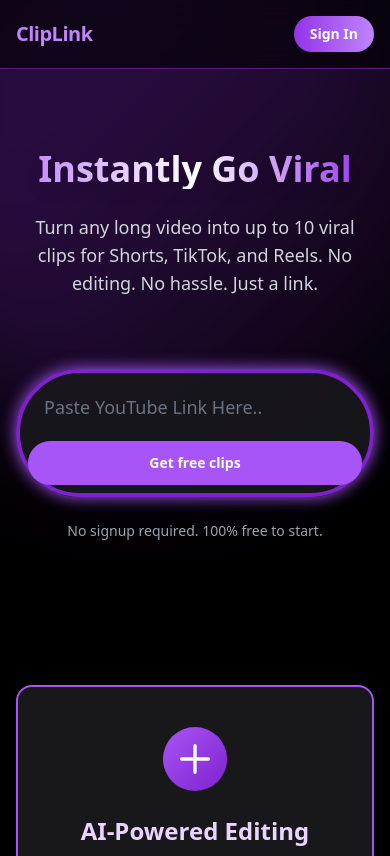
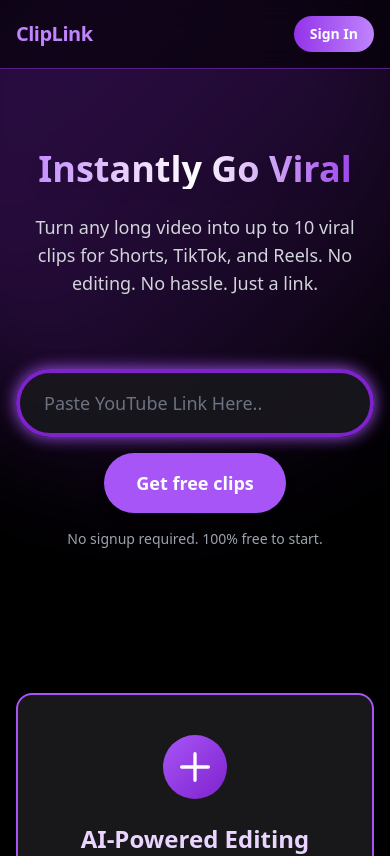
Before and after one commit to asemaikauas/cliplink_all, a React (Vite) app in the folder frontend/: page / in a window 390 px wide. Shown: the top 856 px of the page. Built offline with nearby package versions, Linux system fonts and the light colour scheme; no server answers.

Commit message:
mobile version, pushed to two separate containers

```diff
--- a/frontend/src/components/landing.tsx
+++ b/frontend/src/components/landing.tsx
@@ -92,10 +92,10 @@ export default function EtailLanding() {
 
             <header className="sticky top-0 w-full z-20 bg-black/60 backdrop-blur-md flex justify-between items-center px-4 sm:px-8 py-4 border-b border-purple-900">
                 <div className="text-xl sm:text-2xl font-extrabold text-purple-400 tracking-tight">ClipLink</div>
-                <div className="flex items-center space-x-2 sm:space-x-4">
+                <div className="flex items-center gap-2 sm:gap-4">
                     <SignedOut>
                         <SignInButton mode="modal" fallbackRedirectUrl="/dashboard">
-                            <button className="bg-gradient-to-r from-purple-600 to-purple-400 text-white px-4 sm:px-6 py-2 rounded-full font-semibold shadow-lg hover:scale-105 transition-all text-sm sm:text-base">
+                            <button className="bg-gradient-to-r from-purple-600 to-purple-400 text-white px-4 sm:px-6 py-2 rounded-full font-semibold shadow-lg hover:scale-105 transition-all text-sm sm:text-base flex-shrink-0">
                                 Sign In
                             </button>
                         </SignInButton>
@@ -103,11 +103,13 @@ export default function EtailLanding() {
                     <SignedIn>
                         <button
                             onClick={() => window.location.href = '/dashboard'}
-                            className="bg-green-600 hover:bg-green-700 text-white px-3 sm:px-4 py-2 rounded-full font-semibold shadow-lg hover:scale-105 transition-all mr-1 sm:mr-2 text-sm sm:text-base"
+                            className="bg-green-600 hover:bg-green-700 text-white px-3 sm:px-4 py-2 rounded-full font-semibold shadow-lg hover:scale-105 transition-all text-sm sm:text-base flex-shrink-0"
                         >
                             Home
                         </button>
-                        <UserButton afterSignOutUrl="/" />
+                        <div className="flex-shrink-0">
+                            <UserButton afterSignOutUrl="/" />
+                        </div>
                     </SignedIn>
                 </div>
             </header>
@@ -119,9 +121,10 @@ export default function EtailLanding() {
                 <p className="text-lg sm:text-xl md:text-2xl text-gray-300 text-center mb-12 max-w-2xl px-4">
                     Turn any long video into up to 10 viral clips for Shorts, TikTok, and Reels. No editing. No hassle. Just a link.
                 </p>
-                <div className="w-full flex flex-col items-center mt-6 px-4">
+                <div className="w-full flex flex-col items-center mt-6 px-4 space-y-4">
+                    {/* Input Container */}
                     <div
-                        className="w-full max-w-2xl flex flex-col sm:flex-row items-center gap-2 sm:gap-4 bg-[#19181d]/90 border-4 border-purple-700 rounded-full shadow-2xl backdrop-blur-md mb-4 p-2 sm:p-0"
+                        className="w-full max-w-xl bg-[#19181d]/90 border-4 border-purple-700 rounded-full shadow-2xl backdrop-blur-md"
                         style={{
                             boxShadow: '0 0 16px 0 #a855f7, 0 2px 8px 0 #0008',
                         }}
@@ -131,13 +134,17 @@ export default function EtailLanding() {
                             value={inputValue}
                             onChange={(e) => setInputValue(e.target.value)}
                             placeholder="Paste YouTube Link Here.."
-                            className="w-full sm:flex-1 bg-transparent outline-none text-gray-200 text-lg sm:text-xl placeholder-gray-500 px-4 py-3 sm:py-4 rounded-full sm:rounded-none"
+                            className="w-full bg-transparent outline-none text-gray-200 text-lg sm:text-xl placeholder-gray-500 px-6 py-4 rounded-full border-0"
                         />
+                    </div>
+
+                    {/* Button Container */}
+                    <div className="w-full flex justify-center">
                         <SignedOut>
                             <SignInButton mode="modal" fallbackRedirectUrl="/dashboard">
                                 <button
                                     onClick={() => saveUrlForLater(inputValue)}
-                                    className="w-full sm:w-auto px-6 py-3 text-white font-bold text-sm sm:text-base rounded-full bg-purple-500 hover:bg-purple-600 transition-all whitespace-nowrap"
+                                    className="px-8 py-4 text-white font-bold text-lg sm:text-xl rounded-full bg-purple-500 hover:bg-purple-600 transition-all whitespace-nowrap shadow-lg"
                                 >
                                     Get free clips
                                 </button>
@@ -153,13 +160,14 @@ export default function EtailLanding() {
                                         alert('Please enter a YouTube URL first');
                                     }
                                 }}
-                                className="w-full sm:w-auto px-6 py-3 text-white font-bold text-sm sm:text-base rounded-full bg-purple-500 hover:bg-purple-600 transition-all whitespace-nowrap"
+                                className="px-8 py-4 text-white font-bold text-lg sm:text-xl rounded-full bg-purple-500 hover:bg-purple-600 transition-all whitespace-nowrap shadow-lg"
                             >
                                 Get free clips
                             </button>
                         </SignedIn>
                     </div>
-                    <span className="text-gray-400 text-sm sm:text-base mt-2 text-center">No signup required. 100% free to start.</span>
+
+                    <span className="text-gray-400 text-sm sm:text-base text-center">No signup required. 100% free to start.</span>
                 </div>
                 {error && <div className="text-red-500 mt-4">{error}</div>}
                 {transcript && (
```
